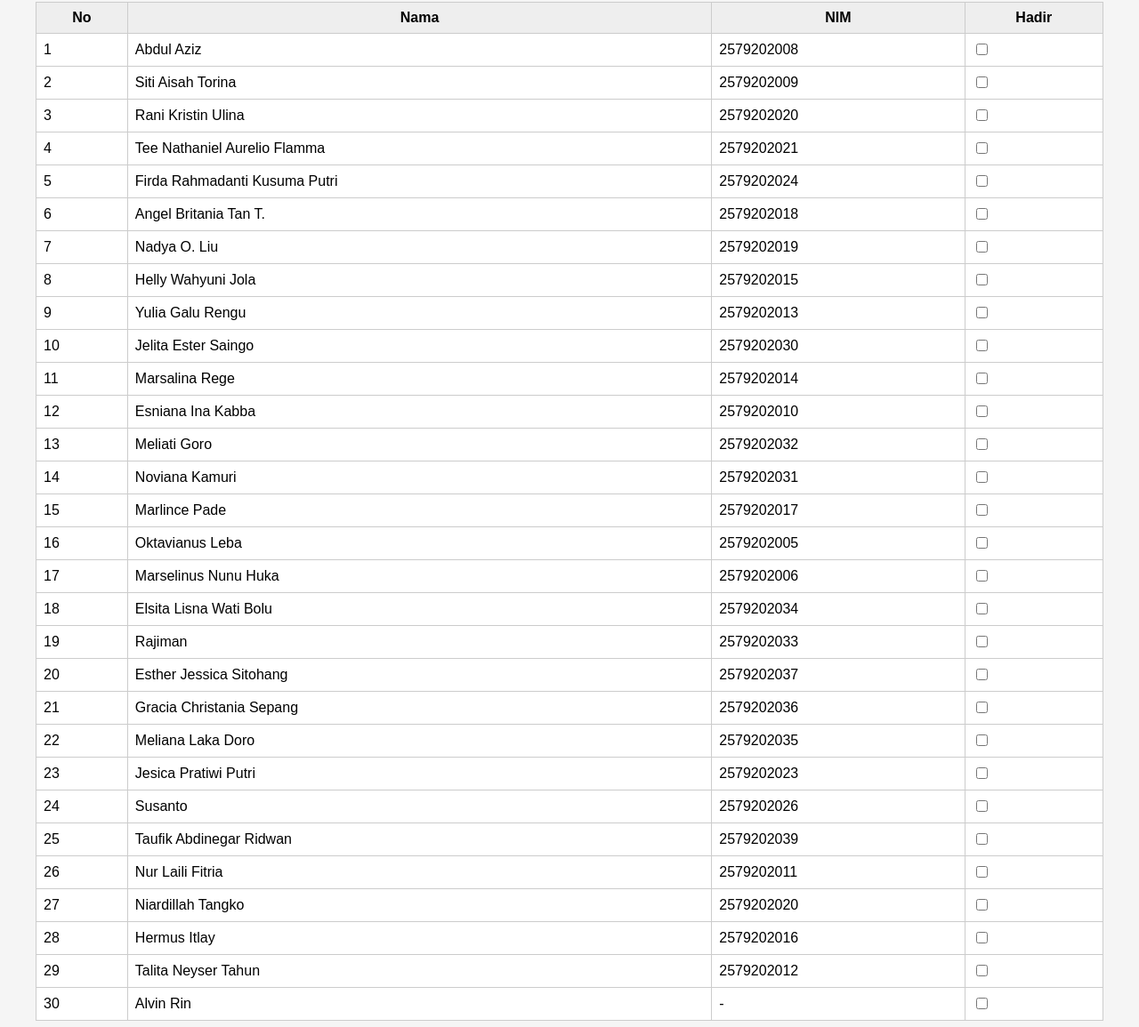
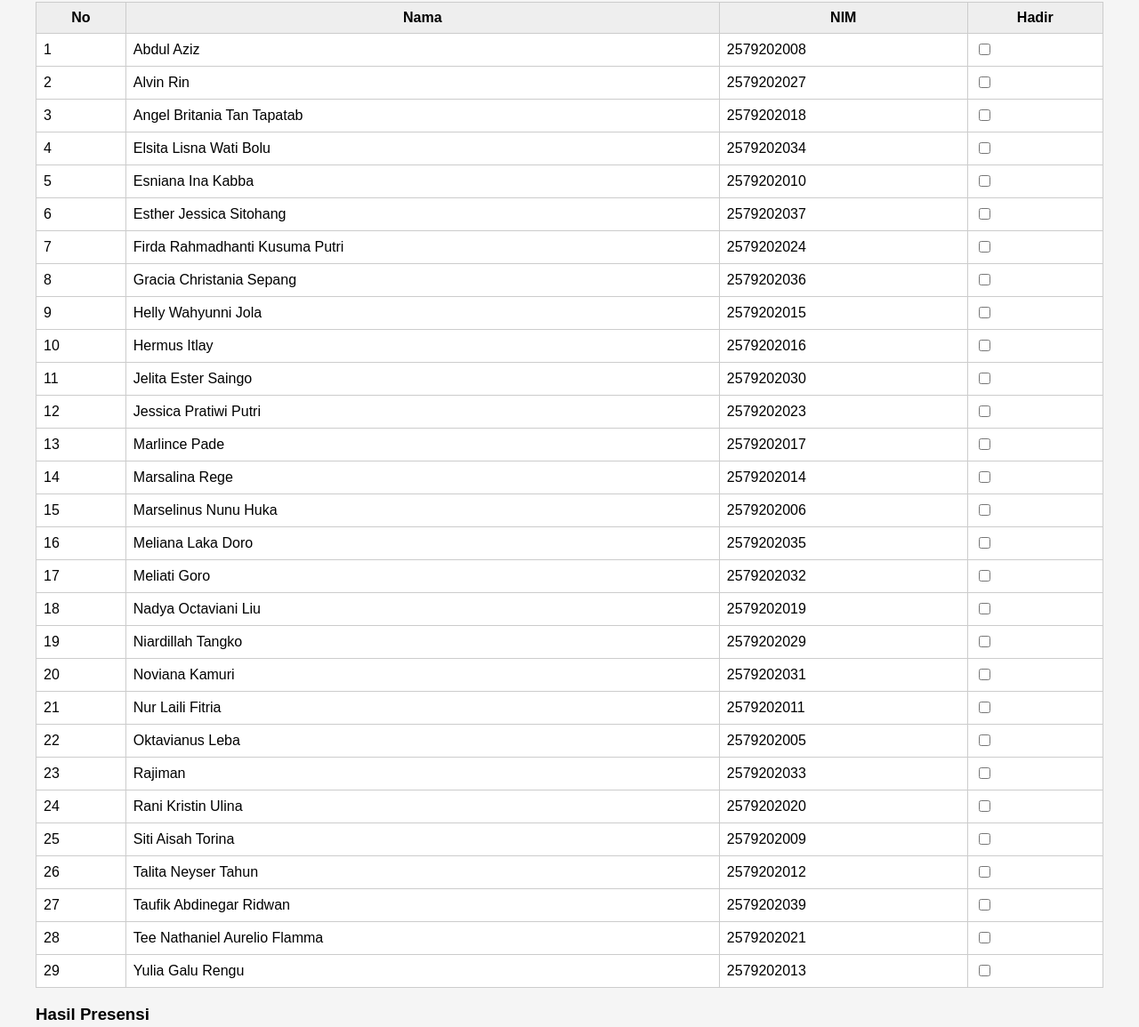
Before and after one commit to Gure-san/osa-temp, a plain HTML site: page index.html in a window 1280 px wide. Shown: the part 146-1301 px from the top of the page at 89% size. Drawn offline with Linux system fonts and the light colour scheme.

Commit message:
Modify mahasiswa array in index.html
Updated the 'mahasiswa' array with new entries and modified existing ones.

```diff
--- a/index.html
+++ b/index.html
@@ -115,37 +115,36 @@ textarea{
 
 <script>
 
-const mahasiswa=[
-{nama:"Abdul Aziz",nim:"2579202008"},
-{nama:"Siti Aisah Torina",nim:"2579202009"},
-{nama:"Rani Kristin Ulina",nim:"2579202020"},
-{nama:"Tee Nathaniel Aurelio Flamma",nim:"2579202021"},
-{nama:"Firda Rahmadanti Kusuma Putri",nim:"2579202024"},
-{nama:"Angel Britania Tan T.",nim:"2579202018"},
-{nama:"Nadya O. Liu",nim:"2579202019"},
-{nama:"Helly Wahyuni Jola",nim:"2579202015"},
-{nama:"Yulia Galu Rengu",nim:"2579202013"},
-{nama:"Jelita Ester Saingo",nim:"2579202030"},
-{nama:"Marsalina Rege",nim:"2579202014"},
-{nama:"Esniana Ina Kabba",nim:"2579202010"},
-{nama:"Meliati Goro",nim:"2579202032"},
-{nama:"Noviana Kamuri",nim:"2579202031"},
-{nama:"Marlince Pade",nim:"2579202017"},
-{nama:"Oktavianus Leba",nim:"2579202005"},
-{nama:"Marselinus Nunu Huka",nim:"2579202006"},
-{nama:"Elsita Lisna Wati Bolu",nim:"2579202034"},
-{nama:"Rajiman",nim:"2579202033"},
-{nama:"Esther Jessica Sitohang",nim:"2579202037"},
-{nama:"Gracia Christania Sepang",nim:"2579202036"},
-{nama:"Meliana Laka Doro",nim:"2579202035"},
-{nama:"Jesica Pratiwi Putri",nim:"2579202023"},
-{nama:"Susanto",nim:"2579202026"},
-{nama:"Taufik Abdinegar Ridwan",nim:"2579202039"},
-{nama:"Nur Laili Fitria",nim:"2579202011"},
-{nama:"Niardillah Tangko",nim:"2579202020"},
-{nama:"Hermus Itlay",nim:"2579202016"},
-{nama:"Talita Neyser Tahun",nim:2579202012},
-{nama:"Alvin Rin",nim:null}
+const mahasiswa = [
+  {nama:"Abdul Aziz",nim:"2579202008"},
+  {nama:"Alvin Rin",nim:"2579202027"},
+  {nama:"Angel Britania Tan Tapatab",nim:"2579202018"},
+  {nama:"Elsita Lisna Wati Bolu",nim:"2579202034"},
+  {nama:"Esniana Ina Kabba",nim:"2579202010"},
+  {nama:"Esther Jessica Sitohang",nim:"2579202037"},
+  {nama:"Firda Rahmadhanti Kusuma Putri",nim:"2579202024"},
+  {nama:"Gracia Christania Sepang",nim:"2579202036"},
+  {nama:"Helly Wahyunni Jola",nim:"2579202015"},
+  {nama:"Hermus Itlay",nim:"2579202016"},
+  {nama:"Jelita Ester Saingo",nim:"2579202030"},
+  {nama:"Jessica Pratiwi Putri",nim:"2579202023"},
+  {nama:"Marlince Pade",nim:"2579202017"},
+  {nama:"Marsalina Rege",nim:"2579202014"},
+  {nama:"Marselinus Nunu Huka",nim:"2579202006"},
+  {nama:"Meliana Laka Doro",nim:"2579202035"},
+  {nama:"Meliati Goro",nim:"2579202032"},
+  {nama:"Nadya Octaviani Liu",nim:"2579202019"},
+  {nama:"Niardillah Tangko",nim:"2579202029"},
+  {nama:"Noviana Kamuri",nim:"2579202031"},
+  {nama:"Nur Laili Fitria",nim:"2579202011"},
+  {nama:"Oktavianus Leba",nim:"2579202005"},
+  {nama:"Rajiman",nim:"2579202033"},
+  {nama:"Rani Kristin Ulina",nim:"2579202020"},
+  {nama:"Siti Aisah Torina",nim:"2579202009"},
+  {nama:"Talita Neyser Tahun",nim:"2579202012"},
+  {nama:"Taufik Abdinegar Ridwan",nim:"2579202039"},
+  {nama:"Tee Nathaniel Aurelio Flamma",nim:"2579202021"},
+  {nama:"Yulia Galu Rengu",nim:"2579202013"},
 ];
 
 function renderTable(){
```
